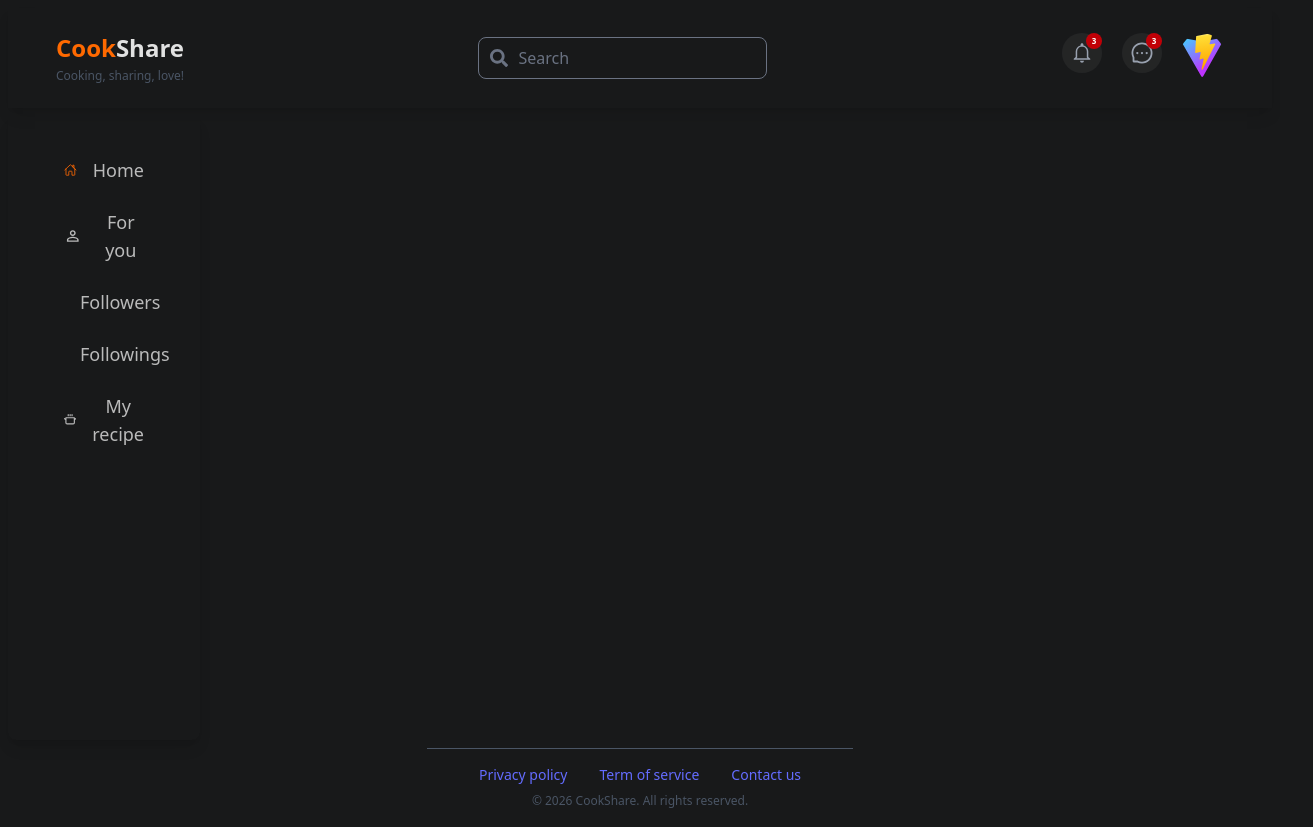
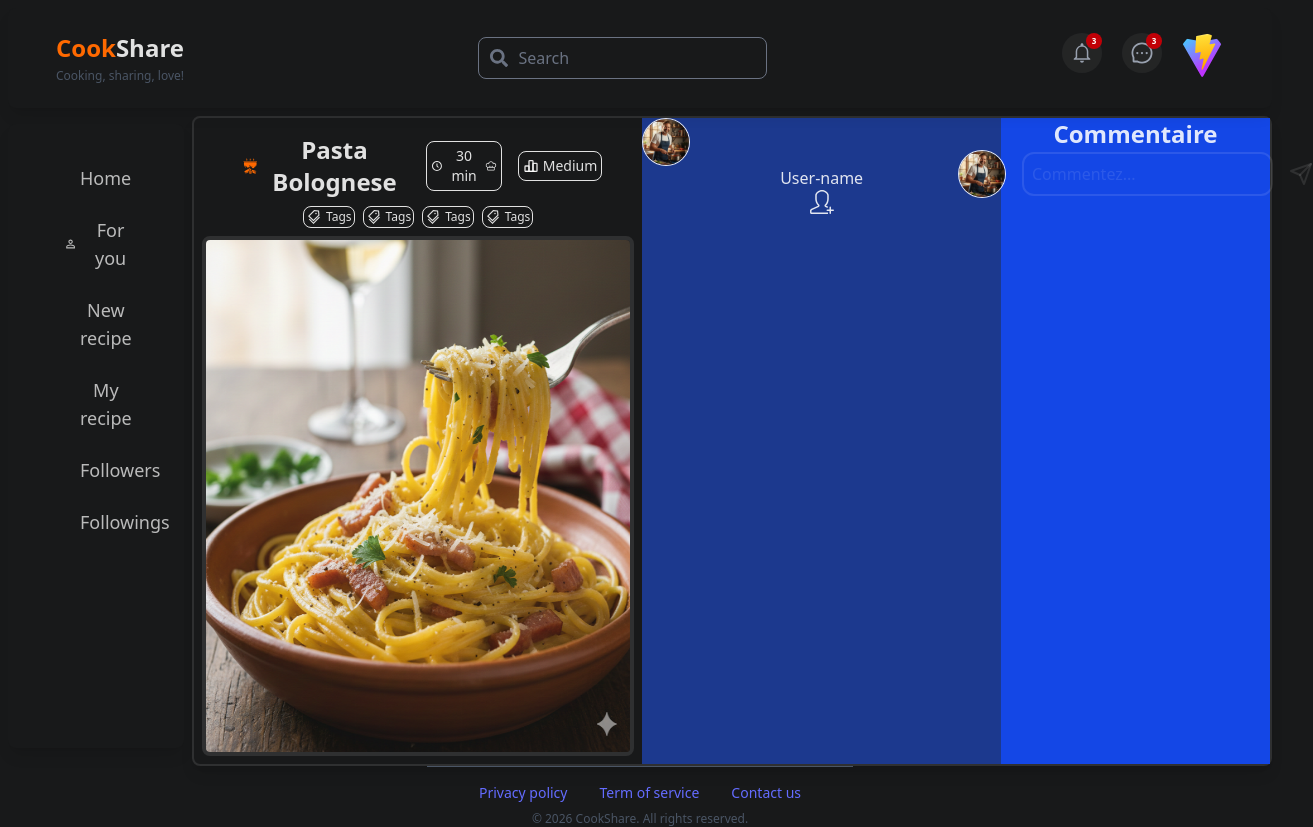
Before and after one commit to c-andriam/transcendence, a React (Vite) app in the folder client/: page /Home in a window 1280 px wide. Shown: the whole page, 1313 px wide, since content can reach past the window. Built offline with nearby package versions, Linux system fonts and the light colour scheme; the HTML template or start-up script is replaced by a standard one.

Commit message:
style: Home

```diff
--- a/client/src/components/Dropdown/Account.tsx
+++ b/client/src/components/Dropdown/Account.tsx
@@ -38,7 +38,7 @@ const Account = ({ profilePicture }: AccountProps) => {
                 />
             </button>
             {isOpen && (
-                <div className="absolute px-4 py-4 right-0 mt-2 w-84 bg-[#121212] border border-gray-800 rounded-xl shadow-2xl z-50 animate-in fade-in zoom-in duration-200">
+                <div className="absolute px-4 py-4 right-0 mt-2 w-84 bg-[#18191a] border border-gray-800 rounded-xl shadow-2xl z-50 animate-in fade-in zoom-in duration-200">
                     <div className="grid grid-rows-1 gap-2">
                         <div
                             className="flex flex-row mx-2 mb-2 gap-8
--- a/client/src/components/Dropdown/MessageUI.tsx
+++ b/client/src/components/Dropdown/MessageUI.tsx
@@ -32,7 +32,7 @@ const MessageUI = () => {
 
             {/* Menu déroulant */}
             {isOpen && (
-                <div className="absolute px-4 right-0 mt-2 w-116 bg-[#121212] border border-gray-800 rounded-xl shadow-2xl z-50 animate-in fade-in zoom-in duration-200">
+                <div className="absolute px-4 right-0 mt-2 w-116 bg-[#18191a] border border-gray-800 rounded-xl shadow-2xl z-50 animate-in fade-in zoom-in duration-200">
                     <div className="flex justify-center items-center">
                         <div className="p-4 font-bold text-xl text-white tracking-wider">Discussions</div>
                     </div>
--- a/client/src/components/Dropdown/NotificationUI.tsx
+++ b/client/src/components/Dropdown/NotificationUI.tsx
@@ -33,7 +33,7 @@ const NotificationUI = () => {
 
             {/* Menu déroulant */}
             {isOpen && (
-                <div className="absolute px-4 right-0 mt-2 w-116 bg-[#121212] border border-gray-800 rounded-xl shadow-2xl z-50 animate-in fade-in zoom-in duration-200">
+                <div className="absolute px-4 right-0 mt-2 w-116 bg-[#18191a] border border-gray-800 rounded-xl shadow-2xl z-50 animate-in fade-in zoom-in duration-200">
                     <div className="flex justify-between items-center">
                         <div className="p-4 font-bold text-white tracking-wider">Notifications</div>
                         <button className="text-xs text-orange-500 hover:underline focus:outline-none">Mark as read</button>
--- /dev/null
+++ b/client/src/components/Feed.tsx
@@ -0,0 +1,12 @@
+import React from 'react';
+import PostCard from './PostCard';
+
+const Feed = () => {
+    return (
+        <div className='mr-2'>
+            <PostCard />
+        </div>
+    );
+}
+
+export default Feed;
--- a/client/src/components/Navbar.tsx
+++ b/client/src/components/Navbar.tsx
@@ -8,7 +8,11 @@ import pdp from "../../public/vite.svg";
 
 const Navbar = () => {
     return (
-        <div className="navbar bg-base-100 shadow-lg flex flex-row justify-between items-center m-2 p-6 pl-12 pr-12">
+        <div className="navbar bg-[#18191a]
+                rounded-lg shadow-lg flex flex-row
+                justify-between items-center
+                m-2 p-6 pl-12 pr-12"
+        >
             <div className="navbar-start">
                 <Title pos=' ' slogan="secondary" variant="secondary" />
             </div>
--- a/client/src/components/Navigation.tsx
+++ b/client/src/components/Navigation.tsx
@@ -1,6 +1,6 @@
 import React, { useState } from 'react';
 import { IoHomeOutline } from "react-icons/io5";
-import { MdOutlinePersonOutline } from "react-icons/md";
+import { MdOutlinePersonOutline, MdOutlineAddBox } from "react-icons/md";
 import { PiCookingPotBold } from "react-icons/pi";
 import { RiUserFollowLine } from "react-icons/ri";
 import { GiShadowFollower } from "react-icons/gi";
@@ -9,7 +9,7 @@ const Navigation = () => {
     const [active, setActive] = useState('home');
 
     return (
-        <div className="navigation m-2 w-[15%] h-[78vh] p-2 bg-base-100 shadow-lg rounded-lg flex flex-col gap-2">
+        <div className="navigation m-2 p-2 h-[78vh] shadow-lg bg-[#18191a] rounded-lg flex flex-col gap-2">
             <div className='mt-6'>
                 <button
                     onClick={() => setActive('home')}
@@ -17,7 +17,7 @@ const Navigation = () => {
                     flex-rows gap-4 items-center
                     text-lg text-center
                     hover:bg-[#242424] text-white/70
-                    w-full rounded-lg p-2 px-12'
+                    w-full rounded-lg p-2 px-12 text-semibold'
                 >
                     <IoHomeOutline size={24} className={active === 'home' ? 'text-orange-500' : ''} />
                     Home
@@ -30,10 +30,36 @@ const Navigation = () => {
                     flex-rows gap-4 items-center
                     text-lg text-center
                     hover:bg-[#242424] text-white/70
-                    w-full rounded-lg p-2 px-12'
+                    w-full rounded-lg p-2 px-12 text-semibold'
                 >
                     <MdOutlinePersonOutline size={24} className={active === 'for-you' ? 'text-orange-500' : ''} />
                     For you
+                </button>
+            </div>
+            <div>
+                <button
+                    onClick={() => setActive('new-recipe')}
+                    className='navigation-button flex
+                    flex-rows gap-4 items-center
+                    text-lg text-center
+                    hover:bg-[#242424] text-white/70
+                    w-full rounded-lg p-2 px-12 text-semibold'
+                >
+                    <MdOutlineAddBox size={24} className={active === 'new-recipe' ? 'text-orange-500' : ''} />
+                    New recipe
+                </button>
+            </div>
+            <div>
+                <button
+                    onClick={() => setActive('my-recipe')}
+                    className='navigation-button flex
+                    flex-rows gap-4 items-center
+                    text-lg text-center
+                    hover:bg-[#242424] text-white/70
+                    w-full rounded-lg p-2 px-12 text-semibold'
+                >
+                    <PiCookingPotBold size={24} className={active === 'my-recipe' ? 'text-orange-500' : ''} />
+                    My recipe
                 </button>
             </div>
             <div>
@@ -43,7 +69,7 @@ const Navigation = () => {
                     flex-rows gap-4 items-center
                     text-lg text-center
                     hover:bg-[#242424] text-white/70
-                    w-full rounded-lg p-2 px-12'
+                    w-full rounded-lg p-2 px-12 text-semibold'
                 >
                     <GiShadowFollower size={24} className={active === 'followers' ? 'text-orange-500' : ''} />
                     Followers
@@ -62,19 +88,6 @@ const Navigation = () => {
                     Followings
                 </button>
             </div>
-            <div>
-                <button
-                    onClick={() => setActive('my-recipe')}
-                    className='navigation-button flex
-                    flex-rows gap-4 items-center
-                    text-lg text-center
-                    hover:bg-[#242424] text-white/70
-                    w-full rounded-lg p-2 px-12'
-                >
-                    <PiCookingPotBold size={24} className={active === 'my-recipe' ? 'text-orange-500' : ''} />
-                    My recipe
-                </button>
-            </div>
         </div >
     );
 }
--- /dev/null
+++ b/client/src/components/PostCard.tsx
@@ -0,0 +1,94 @@
+import React from 'react';
+import { useState } from 'react';
+import { FiSend } from "react-icons/fi";
+import { SlUserFollow, SlUserFollowing } from "react-icons/sl";
+import { GoHeartFill, GoHeart } from "react-icons/go";
+import { GiCampCookingPot } from "react-icons/gi";
+import { AiOutlineTags } from "react-icons/ai";
+import { BiTimeFive } from "react-icons/bi";
+import { PiChefHat } from "react-icons/pi";
+import { TbChartBar } from "react-icons/tb";
+
+const PostCard = () => {
+    const [isFollowing, setIsFollowing] = useState(false);
+
+    return (
+        <div className="post-card grid grid-cols-12 border-2 border-white/10 rounded-lg shadow-lg">
+            <section
+                className="post-card-start col-span-5 p-2"
+            >
+                <div className='flex flex-row gap-4 items-center justify-between px-8'>
+                    <div className='m-2 flex flex-row gap-2 items-center justify-start'>
+                        <GiCampCookingPot size={24} className='text-orange-500' />
+                        <p className='text-2xl font-semibold text-center'>Pasta Bolognese</p>
+                    </div>
+                    <div className='flex flex-row gap-4 items-center justify-end'>
+                        <div className='flex flex-row gap-1 items-center justify-center p-1 border rounded-lg'>
+                            <BiTimeFive size={16} />
+                            <p className='text-sm'>30 min</p>
+                            <PiChefHat size={16} />
+                        </div>
+                        <div className='flex flex-row gap-1 items-center justify-center p-1 border rounded-lg'>
+                            <TbChartBar size={16} />
+                            <p className='text-sm'>Medium</p>
+                        </div>
+                    </div>
+                </div>
+                <div className="flex flex-row gap-2 items-center justify-center mb-2 px-8">
+                    <div className='flex flex-row gap-1 items-center justify-center p-0.5 border rounded-lg'>
+                        <AiOutlineTags size={16} />
+                        <p className='text-xs'>Tags</p>
+                    </div>
+                    <div className='flex flex-row gap-1 items-center justify-center p-0.5 border rounded-lg'>
+                        <AiOutlineTags size={16} />
+                        <p className='text-xs'>Tags</p>
+                    </div>
+                    <div className='flex flex-row gap-1 items-center justify-center p-0.5 border rounded-lg'>
+                        <AiOutlineTags size={16} />
+                        <p className='text-xs'>Tags</p>
+                    </div>
+                    <div className='flex flex-row gap-1 items-center justify-center p-0.5 border rounded-lg'>
+                        <AiOutlineTags size={16} />
+                        <p className='text-xs'>Tags</p>
+                    </div>
+
+                </div>
+                <div
+                    className='flex items-center justify-center'
+                >
+                    <img src="../../public/images/recipes/Carbonara.png" alt="" className='rounded-lg border-4 w-[65vh] h-[65vh] border-white/10' />
+                </div>
+            </section>
+            <section
+                className="post-card-center bg-blue-900 col-span-4"
+            >
+                <div>
+                    <img src="../../public/images/users/Tom.png" alt="" className='rounded-full border bg-white/10 w-12 h-12' />
+                    <p>User-name</p>
+                    <button onClick={() => setIsFollowing(!isFollowing)}>
+                        {isFollowing ? <SlUserFollowing size={24} /> : <SlUserFollow size={24} />}
+                    </button>
+                </div>
+            </section>
+            <section
+                className="post-card-end bg-blue-700 col-span-3"
+            >
+                <p className='text-2xl font-semibold'>Commentaire</p>
+                <div className='flex flex-row gap-4 items-center justify-center'>
+                    <img src="../../public/images/users/Tom.png" alt="" className='w-12 h-12 rounded-full border bg-white/10' />
+                    <input
+                        type="text"
+                        placeholder='Commentez...'
+                        className='border-2 border-white/10
+                            placeholder:text-white/10 outline-none rounded-xl p-2'
+                    />
+                    <button>
+                        <FiSend className='text-white/10' size={24} />
+                    </button>
+                </div>
+            </section>
+        </div>
+    );
+}
+
+export default PostCard;
--- a/client/src/pages/Home.tsx
+++ b/client/src/pages/Home.tsx
@@ -2,19 +2,22 @@ import React from "react";
 import Navbar from "../components/Navbar";
 import Footer from "../components/Footer";
 import Navigation from "../components/Navigation";
+import Feed from "../components/Feed";
 
-export interface HomeProps {
-    variant?: 'primary' | 'secondary';
-}
-
-const Home = ({ variant }: HomeProps) => {
-
+const Home = () => {
     return (
-        <div className="app bg-[#18191a] w-full w-max-1080 sticky">
-            <Navbar />
-            <Navigation />
-            <main className="main-content">
-            </main>
+        <div className="app bg-[#18191a] w-full w-max-1080">
+            <nav className="sticky top-0">
+                <Navbar />
+            </nav>
+            <div className="flex">
+                <aside className="w-[15%] sticky top-0">
+                    <Navigation />
+                </aside>
+                <main className="flex-1 main-content">
+                    <Feed />
+                </main>
+            </div>
             <Footer />
         </div>
     );
```
